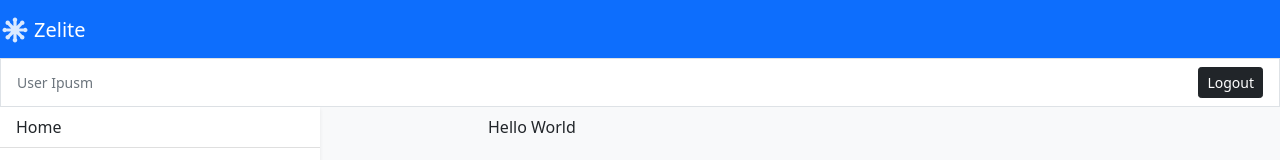
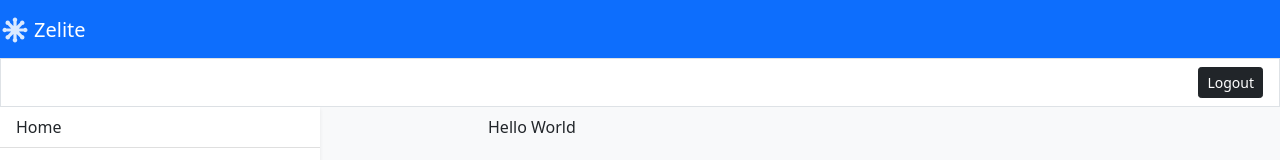
Before and after one commit to 3omer/zelite-client, a Vue app: page / in a window 1280 px wide. Shown: the top 160 px of the page. Built offline with nearby package versions, Linux system fonts and the light colour scheme.

Commit message:
add AppHeader

```diff
--- a/src/App.vue
+++ b/src/App.vue
@@ -1,61 +1,7 @@
 <template>
   <div id="app">
     <header>
-      <nav class="navbar navbar-expand-md navbar-dark bg-primary">
-        <a class="navbar-brand bg-primary shadow-none align-bottom" href="/">
-          <span>
-            <svg
-              xmlns="http://www.w3.org/2000/svg"
-              version="1.1"
-              viewBox="0 0 24 24"
-              width="30"
-              height="30"
-            >
-              <path
-                d="m5.13 10.71h3.74l-2.65-2.65c-1.01 0-1.83-.82-1.83-1.84a1.83 1.83 0 0 1 1.83-1.83c1.02 0 1.84.82 1.84 1.83l2.65 2.65v-3.74c-.71-.72-.71-1.88 0-2.59.71-.72 1.87-.72 2.58 0 .71.71.71 1.87 0 2.59v3.74l2.66-2.65c0-1.01.81-1.83 1.83-1.83 1.01 0 1.83.82 1.83 1.83 0 1.02-.82 1.84-1.83 1.84l-2.65 2.65h3.74c.72-.71 1.88-.71 2.59 0 .72.71.72 1.87 0 2.58-.71.71-1.87.71-2.59 0h-3.74l2.65 2.66c1.01 0 1.83.81 1.83 1.83a1.83 1.83 0 0 1-1.83 1.83c-1.02 0-1.83-.82-1.83-1.83l-2.66-2.65v3.74c.71.72.71 1.88 0 2.59-.71.72-1.87.72-2.58 0-.71-.71-.71-1.87 0-2.59v-3.74l-2.65 2.65c0 1.01-.82 1.83-1.84 1.83-1.01 0-1.83-.82-1.83-1.83 0-1.02.82-1.83 1.83-1.83l2.65-2.66h-3.74c-.72.71-1.88.71-2.59 0-.72-.71-.72-1.87 0-2.58.71-.71 1.87-.71 2.59 0z"
-                style="fill:#ffffffd8"
-              />
-            </svg>
-          </span>
-          <span class="mx-1 align-middle">Zelite</span>
-        </a>
-        <button
-          class="navbar-toggler"
-          type="button"
-          data-bs-toggle="collapse"
-          data-bs-target="#navbarTogglerDemo02"
-          aria-controls="navbarTogglerDemo02"
-          aria-expanded="false"
-          aria-label="Toggle navigation"
-        >
-          <span class="navbar-toggler-icon"></span>
-        </button>
-
-        <div class="collapse navbar-collapse" id="navbarTogglerDemo02">
-          <div class="d-md-none">
-            <ul class="navbar-nav mr-auto mt-2 mt-lg-0 align-items-center">
-              <li class="nav-item active border-bottom">
-                <router-link to="home" class="nav-link">Home</router-link>
-              </li>
-              <li class="nav-item border-bottom">
-                <router-link to="about" class="nav-link">About</router-link>
-              </li>
-            </ul>
-          </div>
-        </div>
-      </nav>
-      <!-- only if user is authenticated -->
-      <div
-        class="user-status d-flex justify-content-between align-items-center border shadow p-2 px-3"
-      >
-        <div class="user media text-secondary">
-          <div class="media-body">
-            <small class="user-name">User Ipusm</small>
-            <br />
-          </div>
-        </div>
-        <a class="btn btn-sm btn-dark" href="">Logout</a>
-      </div>
+      <AppHeader/>
     </header>
 
     <div class="container-fluid">
@@ -77,6 +23,14 @@
     </div>
   </div>
 </template>
-
+<script>
+import AppHeader from './components/AppHeader'
+export default {
+  name: 'App',
+  components: {
+    AppHeader
+  }
+}
+</script>
 <style>
 </style>
--- /dev/null
+++ b/src/components/AppHeader.vue
@@ -0,0 +1,76 @@
+<template>
+  <div>
+    <nav class="navbar navbar-expand-md navbar-dark bg-primary">
+      <a class="navbar-brand bg-primary shadow-none align-bottom" href="/">
+        <span>
+          <svg
+            xmlns="http://www.w3.org/2000/svg"
+            version="1.1"
+            viewBox="0 0 24 24"
+            width="30"
+            height="30"
+          >
+            <path
+              d="m5.13 10.71h3.74l-2.65-2.65c-1.01 0-1.83-.82-1.83-1.84a1.83 1.83 0 0 1 1.83-1.83c1.02 0 1.84.82 1.84 1.83l2.65 2.65v-3.74c-.71-.72-.71-1.88 0-2.59.71-.72 1.87-.72 2.58 0 .71.71.71 1.87 0 2.59v3.74l2.66-2.65c0-1.01.81-1.83 1.83-1.83 1.01 0 1.83.82 1.83 1.83 0 1.02-.82 1.84-1.83 1.84l-2.65 2.65h3.74c.72-.71 1.88-.71 2.59 0 .72.71.72 1.87 0 2.58-.71.71-1.87.71-2.59 0h-3.74l2.65 2.66c1.01 0 1.83.81 1.83 1.83a1.83 1.83 0 0 1-1.83 1.83c-1.02 0-1.83-.82-1.83-1.83l-2.66-2.65v3.74c.71.72.71 1.88 0 2.59-.71.72-1.87.72-2.58 0-.71-.71-.71-1.87 0-2.59v-3.74l-2.65 2.65c0 1.01-.82 1.83-1.84 1.83-1.01 0-1.83-.82-1.83-1.83 0-1.02.82-1.83 1.83-1.83l2.65-2.66h-3.74c-.72.71-1.88.71-2.59 0-.72-.71-.72-1.87 0-2.58.71-.71 1.87-.71 2.59 0z"
+              style="fill:#ffffffd8"
+            />
+          </svg>
+        </span>
+        <span class="mx-1 align-middle">Zelite</span>
+      </a>
+      <button
+        class="navbar-toggler"
+        type="button"
+        data-bs-toggle="collapse"
+        data-bs-target="#navbarTogglerDemo02"
+        aria-controls="navbarTogglerDemo02"
+        aria-expanded="false"
+        aria-label="Toggle navigation"
+      >
+        <span class="navbar-toggler-icon"></span>
+      </button>
+
+      <div class="collapse navbar-collapse" id="navbarTogglerDemo02">
+        <div class="d-md-none">
+          <ul class="navbar-nav mr-auto mt-2 mt-lg-0 align-items-center">
+            <li class="nav-item active border-bottom">
+              <router-link to="home" class="nav-link">Home</router-link>
+            </li>
+            <li class="nav-item border-bottom">
+              <router-link to="about" class="nav-link">About</router-link>
+            </li>
+          </ul>
+        </div>
+      </div>
+    </nav>
+    <!-- only if user is authenticated -->
+    <div
+      v-if="user"
+      class="user-status d-flex justify-content-between align-items-center border shadow p-2 px-3"
+    >
+      <div class="user media text-secondary">
+        <div class="media-body">
+          <small class="user-name">{{user.email}}</small>
+          <br />
+        </div>
+      </div>
+      <a class="btn btn-sm btn-dark" href>Logout</a>
+    </div>
+  </div>
+</template>
+
+<script>
+export default {
+  name: "AppHeader",
+  computed: {
+    user() {
+        console.log(this.$store);
+
+      return this.$store.state.user
+    }
+  }
+};
+</script>
+
+<style>
+</style>
```
